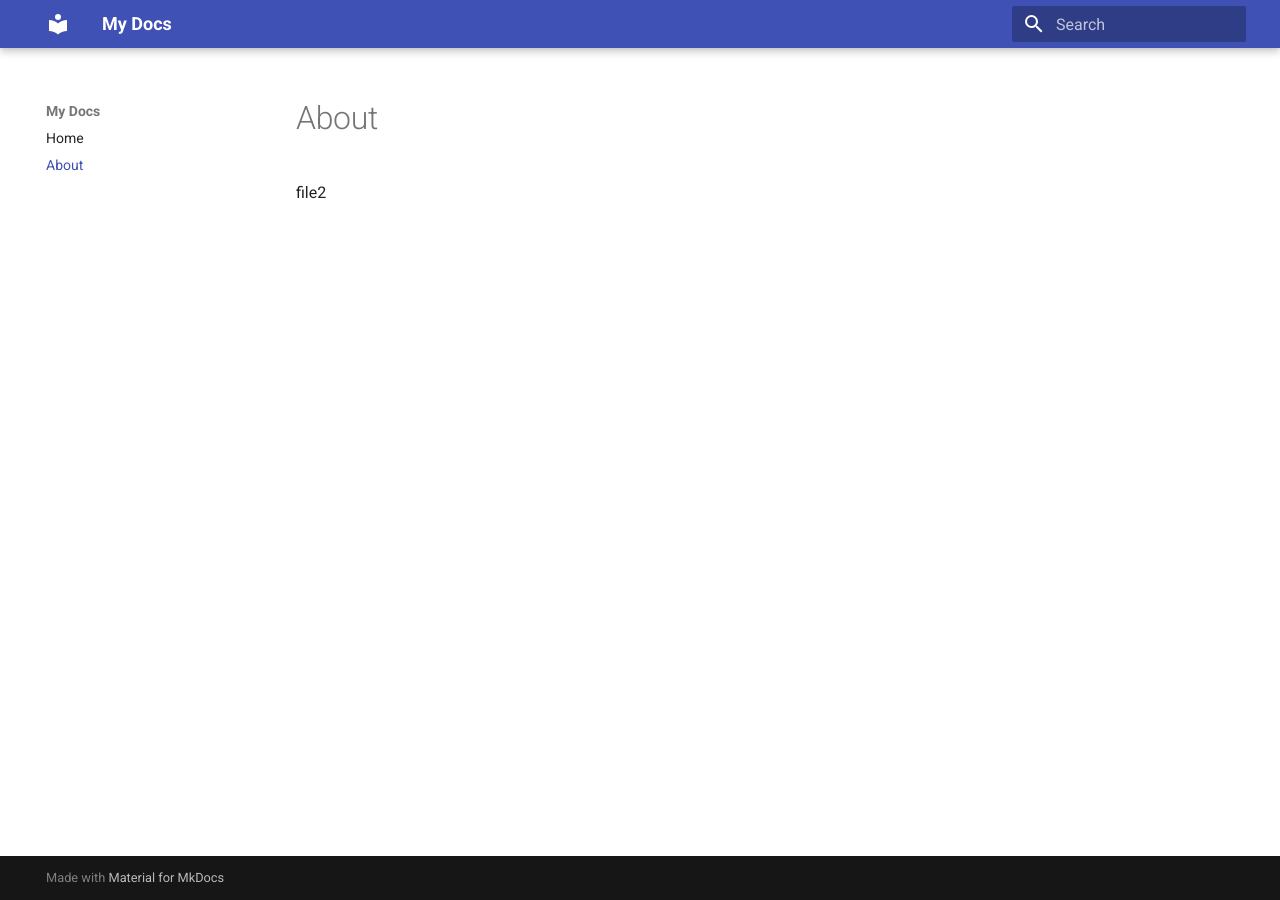
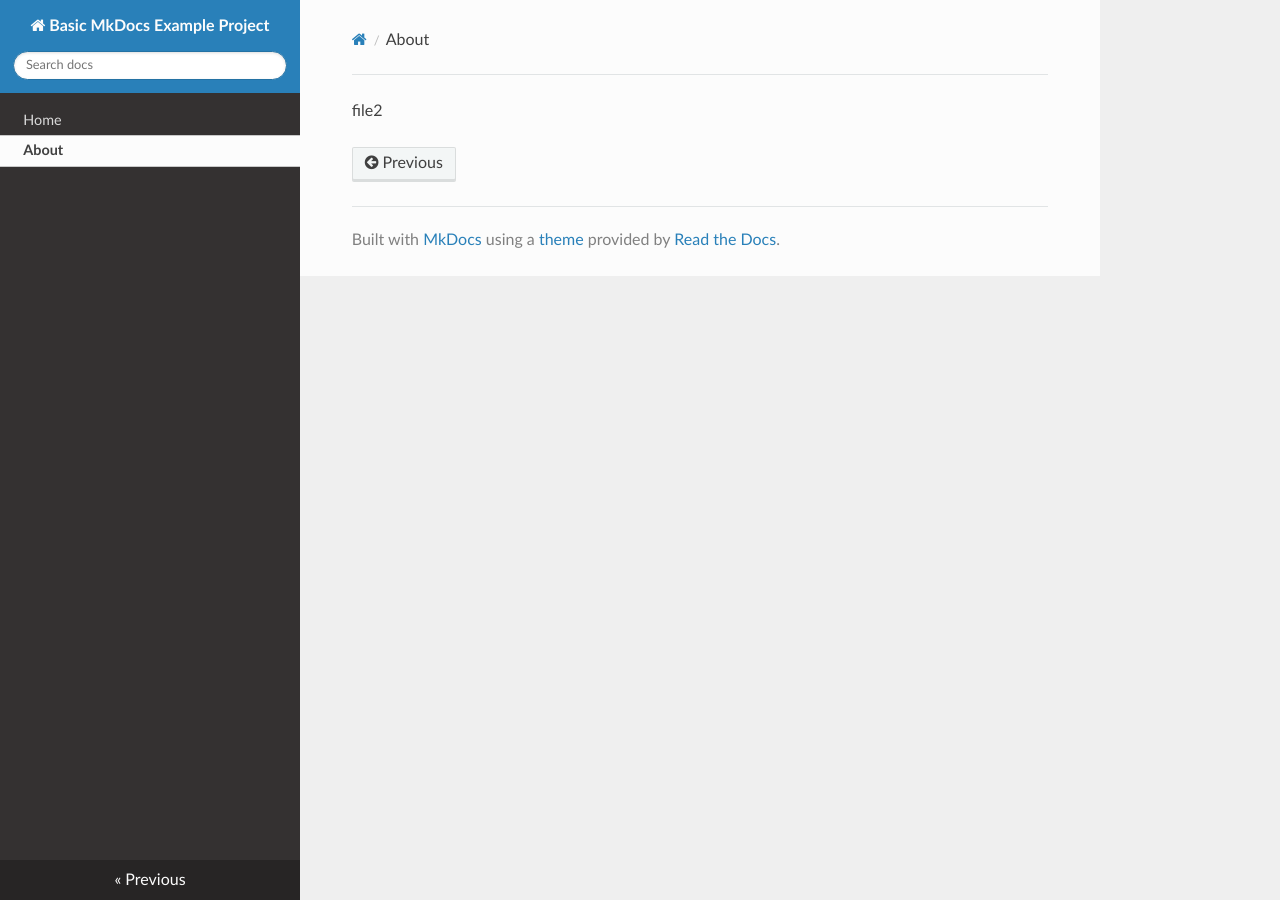
Before and after one commit to v479038280/Nicegui_DOCS, an MkDocs documentation site: the page built from docs/file2.md, in a window 1280 px wide. Built offline with MkDocs 1.6.1, drawn with Linux system fonts in a browser that asks for light colours; nearby versions of some CDN libraries.

Commit message:
modified:   mkdocs.yml

```diff
--- a/mkdocs.yml
+++ b/mkdocs.yml
@@ -1,8 +1,24 @@
-site_name: My Docs
+site_name: Basic MkDocs Example Project
 theme:
-  name: material
+  name: readthedocs
+  highlightjs: true
 # site_name: MkLorum
 # site_url: https://example.com/
 nav:
   - Home: index.md
   - About: file2.md
+
+
+
+plugins:
+  - search
+  - mkdocstrings:
+      handlers:
+        # See: https://mkdocstrings.github.io/python/usage/
+        python:
+          options:
+            docstring_style: sphinx
+markdown_extensions:
+  - markdown_include.include:
+      base_path: .
+  - admonition
```
